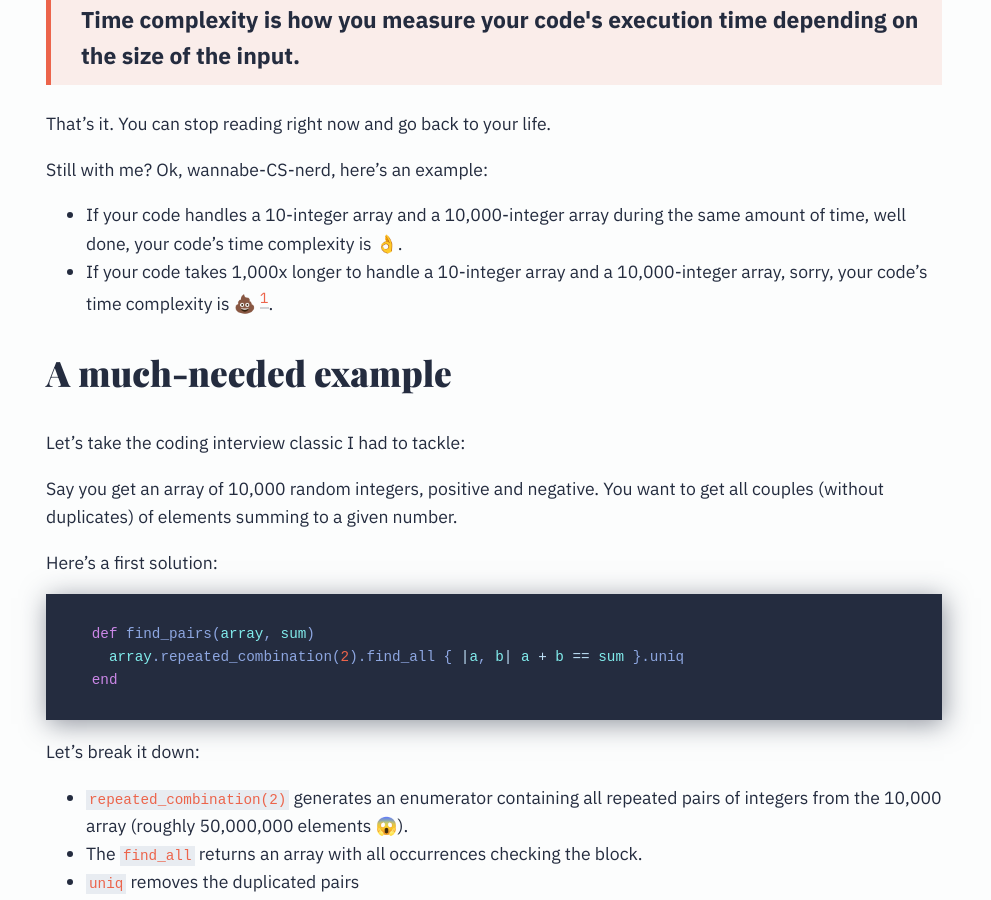
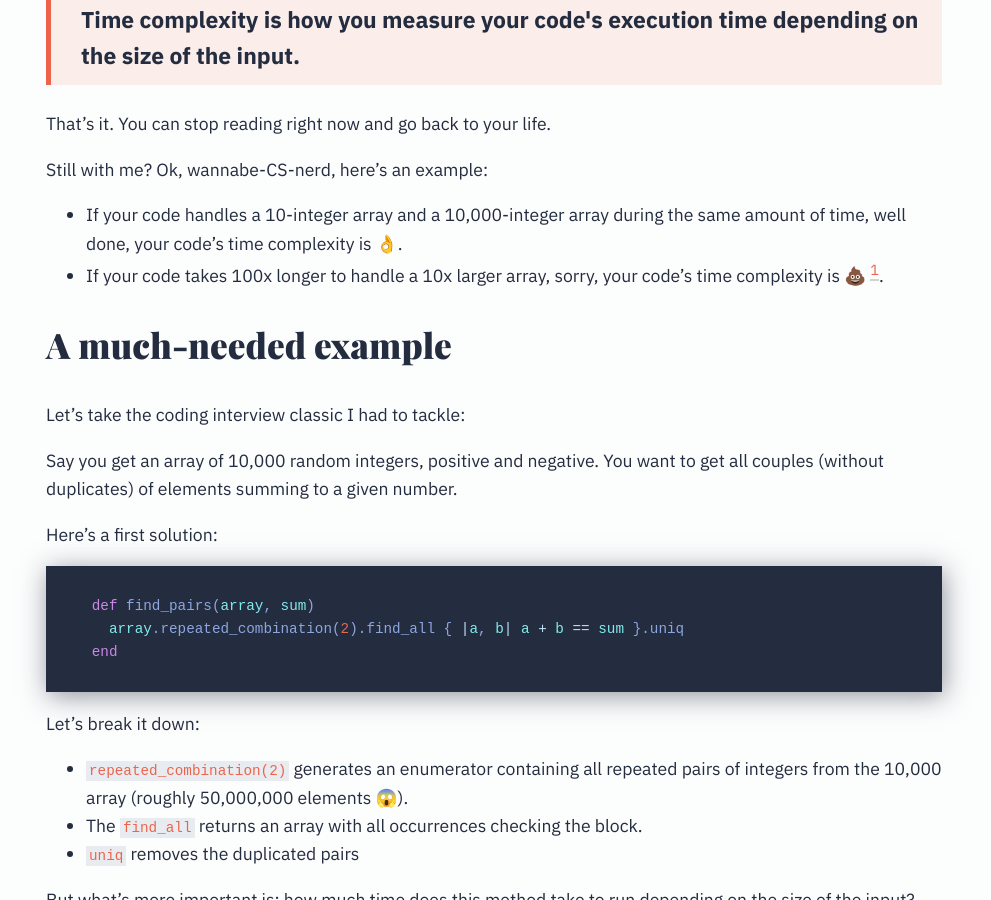
Before and after one commit to merciremi/remicodes, a Jekyll site: the page built from _posts/2019-02-04-time-complexity-for-noobs.md, in a window 1280 px wide and 900 px high, scrolled down 726 px. Shown: the whole window, without its empty margins (146-1137 px from the left). Built offline with Jekyll 4.4.1, drawn with Linux system fonts in a browser that asks for light colours; some web fonts are replaced; some of the changed text lies outside the part shown.

Commit message:
Correct typo in article

```diff
--- a/_posts/2019-02-04-time-complexity-for-noobs.md
+++ b/_posts/2019-02-04-time-complexity-for-noobs.md
@@ -22,7 +22,7 @@
 Still with me? Ok, wannabe-CS-nerd, here's an example:
 
 - If your code handles a 10-integer array and a 10,000-integer array during the same amount of time, well done, your code's time complexity is 👌.
-- If your code takes 1,000x longer to handle a 10-integer array and a 10,000-integer array, sorry, your code's time complexity is 💩 [^1].
+- If your code takes 100x longer to handle a 10x larger array, sorry, your code's time complexity is 💩 [^1].
 
 
 ## A much-needed example
```
Also changed, not shown: other parts of _posts/2019-02-04-time-complexity-for-noobs.md (+1 -1 lines).
